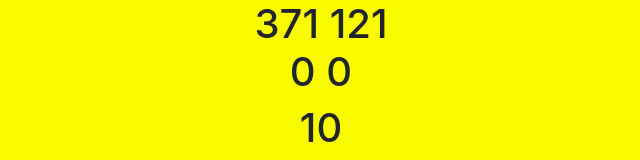
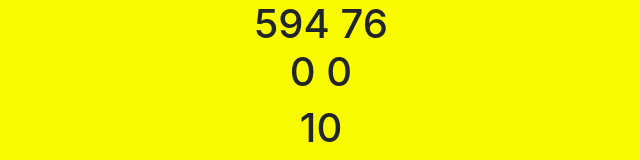
Before and after one commit to Jhovahn/colorclick.fun, a React (Create React App) app: page / in a window 1280 px wide. Shown: the top 160 px of the page, without its empty margins (319-959 px from the left). Built offline with nearby package versions, Linux system fonts and the light colour scheme.

Commit message:
changed height and width refs

```diff
--- a/src/App.js
+++ b/src/App.js
@@ -14,8 +14,8 @@ class App extends Component {
     this.state = {
       cords: [{ x: 250, y: 250 }],
       target: {
-        x: Math.round(Math.random() * Number(window.innerHeight)),
-        y: Math.round(Math.random() * Number(window.innerWidth))
+        x: Math.round(Math.random() * Number(window.innerWidth)),
+        y: Math.round(Math.random() * Number(window.innerHeight))
       },
       score: 10,
       lastClick: { x: 0, y: 0 }
@@ -25,8 +25,8 @@ class App extends Component {
     this.setState({
       score: 10,
       target: {
-        x: Math.round(Math.random() * Number(window.innerHeight)),
-        y: Math.round(Math.random() * Number(window.innerWidth))
+        x: Math.round(Math.random() * Number(window.innerWidth)),
+        y: Math.round(Math.random() * Number(window.innerHeight))
       }
     });
   };
```
